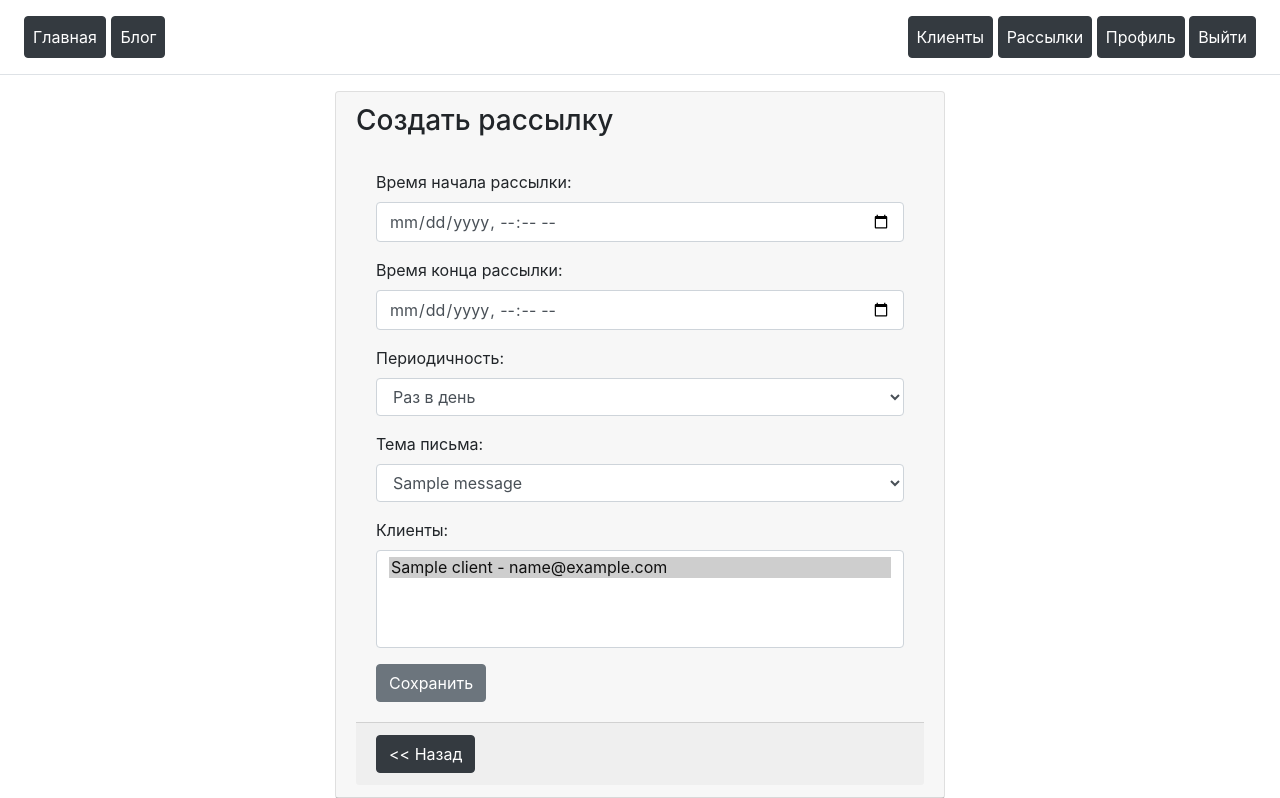
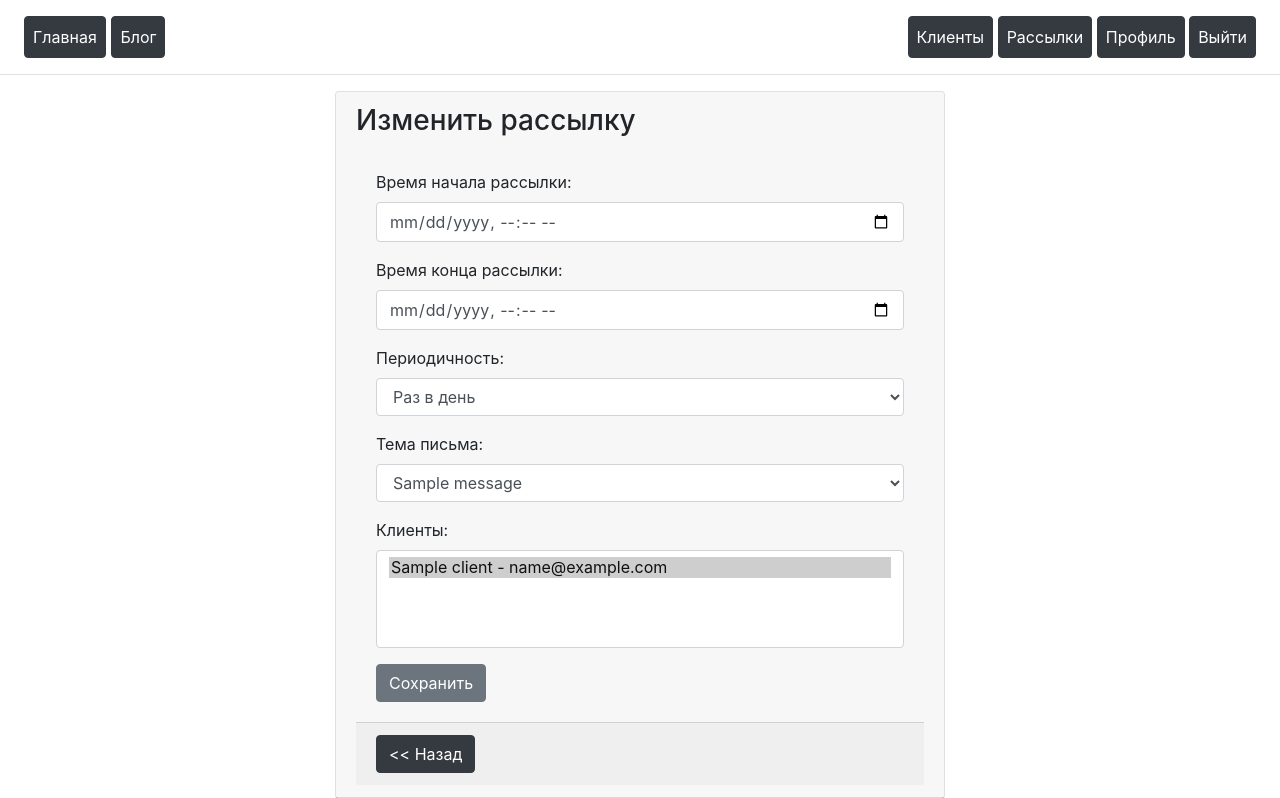
Before and after one commit to KatyshaVtyrina/course_work_6, a Django app: page /mailings/update/1 in a window 1280 px wide. Shown: the top 798 px of the page. Run offline with Django 4.2, Linux system fonts and the light colour scheme; a user stored in the database is signed in; tables that the repository leaves empty hold one stand-in row (values such as "Sample post"); parts of the project's set-up code (start-up, migrations or seed data) failed here and were passed over; some libraries are stand-ins or nearby versions.

Commit message:
correction

```diff
--- a/mailings/templates/mailings/mailings_form.html
+++ b/mailings/templates/mailings/mailings_form.html
@@ -8,7 +8,7 @@
             <div class="card">
                 <div class="card-header">
                     <h3 class="card-title">
-                        Создать рассылку
+                        {% if object %}Изменить рассылку{% else %}Создать рассылку{% endif %}
                     </h3>
                     <div class="card-body">
                         {% csrf_token %}
```
